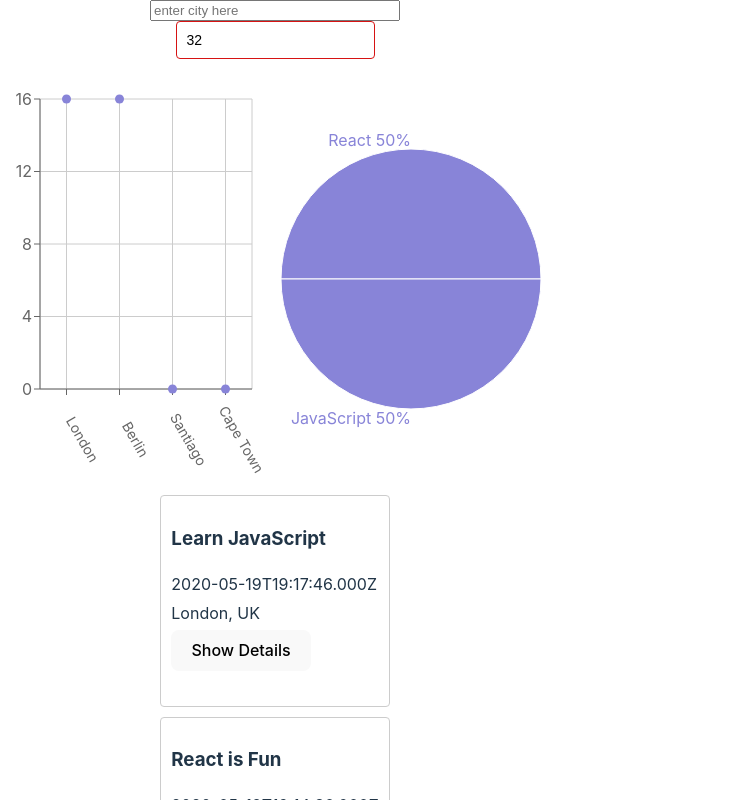
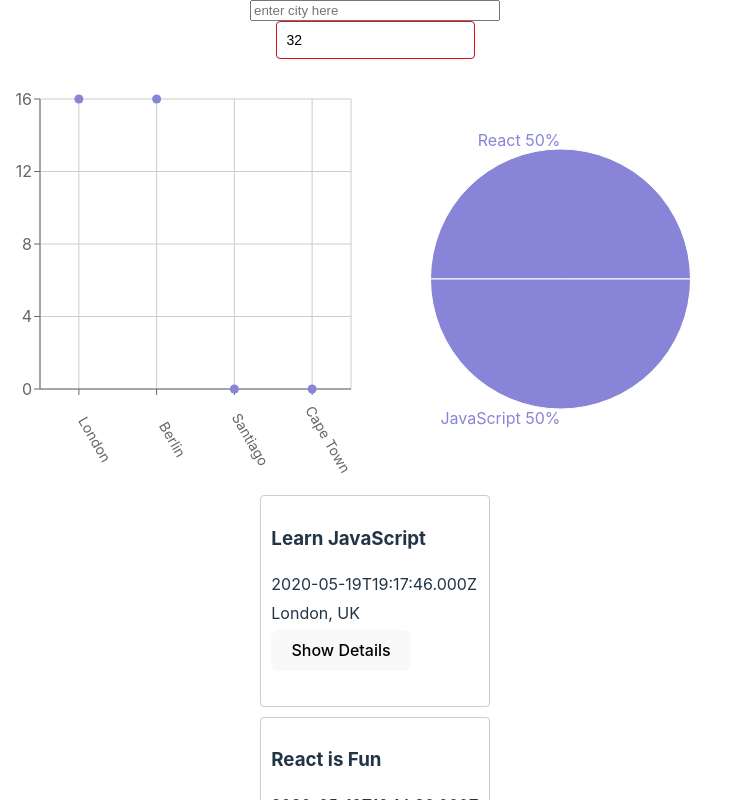
Before and after one commit to dwyertyrell/meet-app, a React (Vite) app: page / in a window 1280 px wide. Shown: the top 800 px of the page, without its empty margins (0-737 px from the left). Built offline with nearby package versions, Linux system fonts and the light colour scheme.

Commit message:
Update App.css

```diff
--- a/src/App.css
+++ b/src/App.css
@@ -102,9 +102,9 @@ input[type="number"] {
 .charts-container {
   display: grid;
   grid-template-columns: 1fr 1fr;
-  width: 100%;
+  /* width: 100%; */
   max-width: 1200px;
-  min-width: 550px
+  min-width: 750px;
 }
 
 @media (max-width: 768px) {
```
